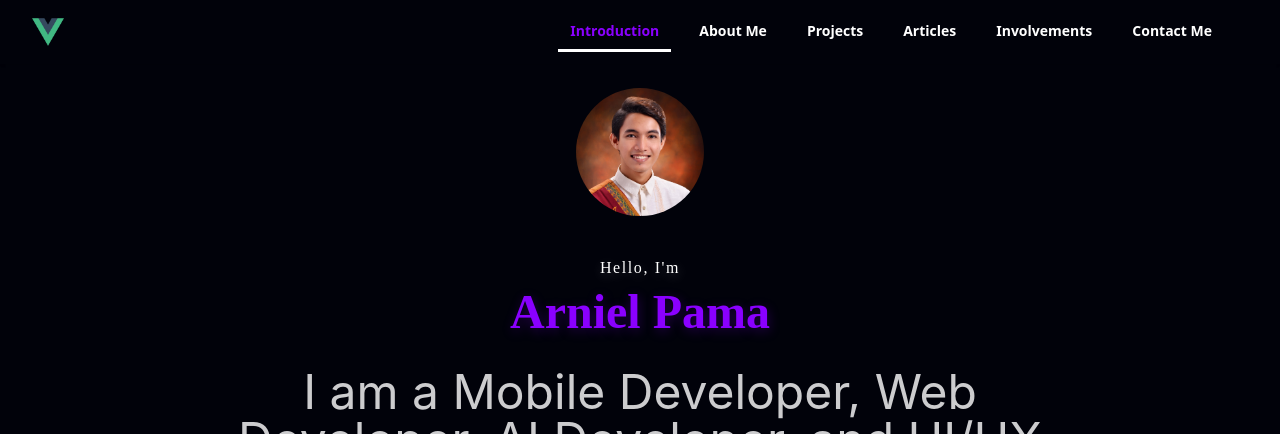
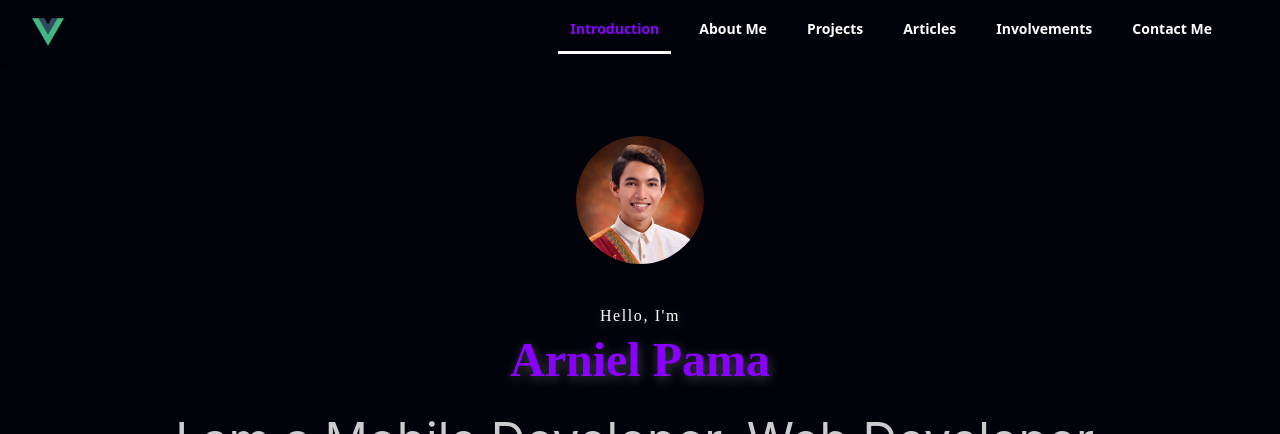
Before and after one commit to pama-arniel/portfolio, a Vue app: page / in a window 1280 px wide. Shown: the top 434 px of the page. Built offline with nearby package versions, Linux system fonts and the light colour scheme.

Commit message:
Add changes to paddings

```diff
--- a/src/components/Hero.vue
+++ b/src/components/Hero.vue
@@ -1,6 +1,6 @@
 <template>
 <section class="text-gray-600 body-font">
-  <div class="container mx-auto flex px-10 items-center justify-center flex-col">
+  <div class="container mx-auto flex pt-12 pb-5 items-center justify-center flex-col">
     <img alt="Jose Arniel Pama - Graduation Photo" src="@/assets/profile.jpg"
       class="mb-10 object-cover rounded-full h-32 w-32"/>
 
@@ -37,7 +37,7 @@ export default {
   font-family: 'IBM Plex Sans';
   font-weight: bold;
   color: #8A00FF;
-  text-shadow: 1px 3px 12px #8A00FF42;
+  text-shadow: 1px 3px 12px #ffffff42;
 }
 .description {
   font-family: 'Inter';
--- a/src/components/Nav.vue
+++ b/src/components/Nav.vue
@@ -85,6 +85,7 @@ export default {
 a.selectedSection {
     color: #8A00FF;
     text-decoration: none;
+    padding-bottom: 12px;
     border-bottom: #fff 3px solid;
 }
 </style>
```
